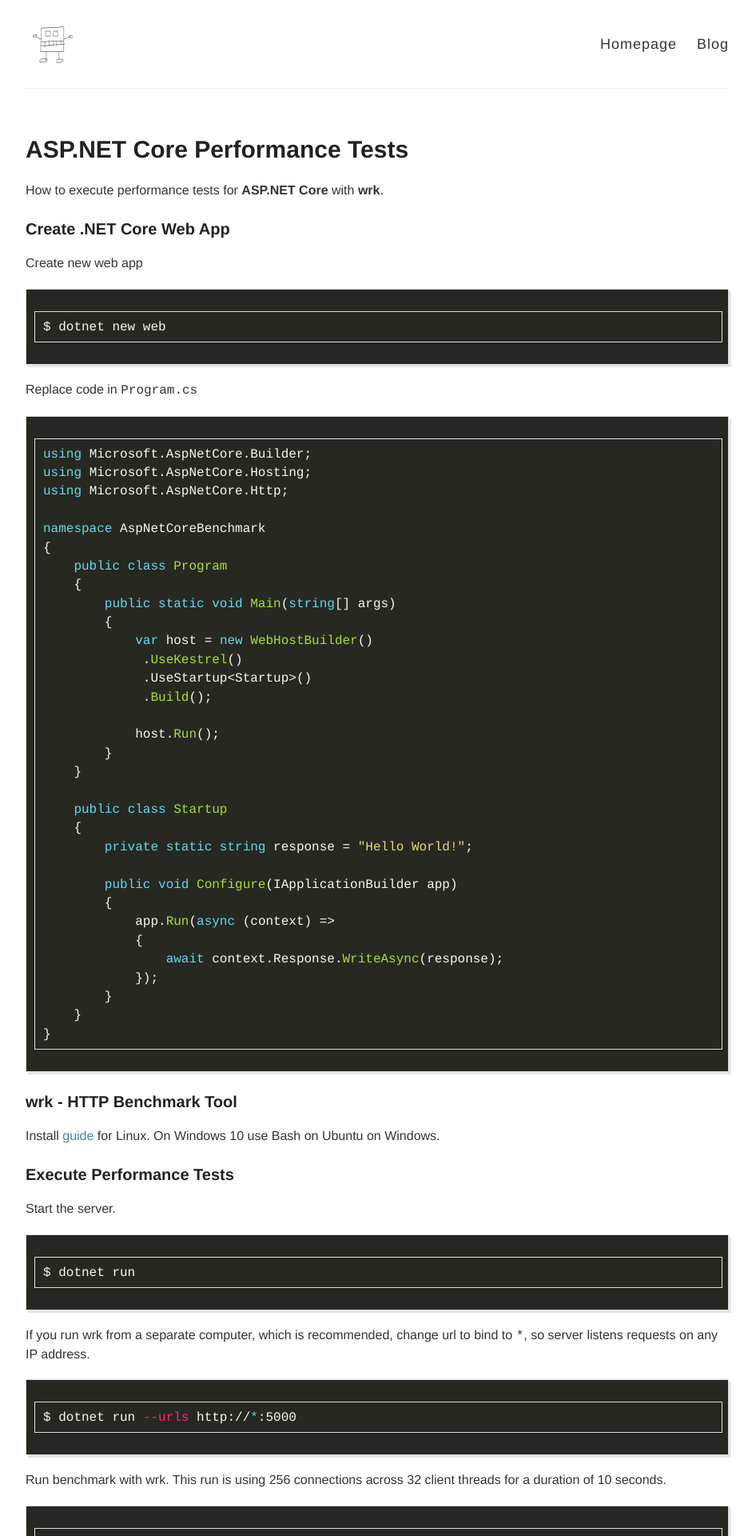
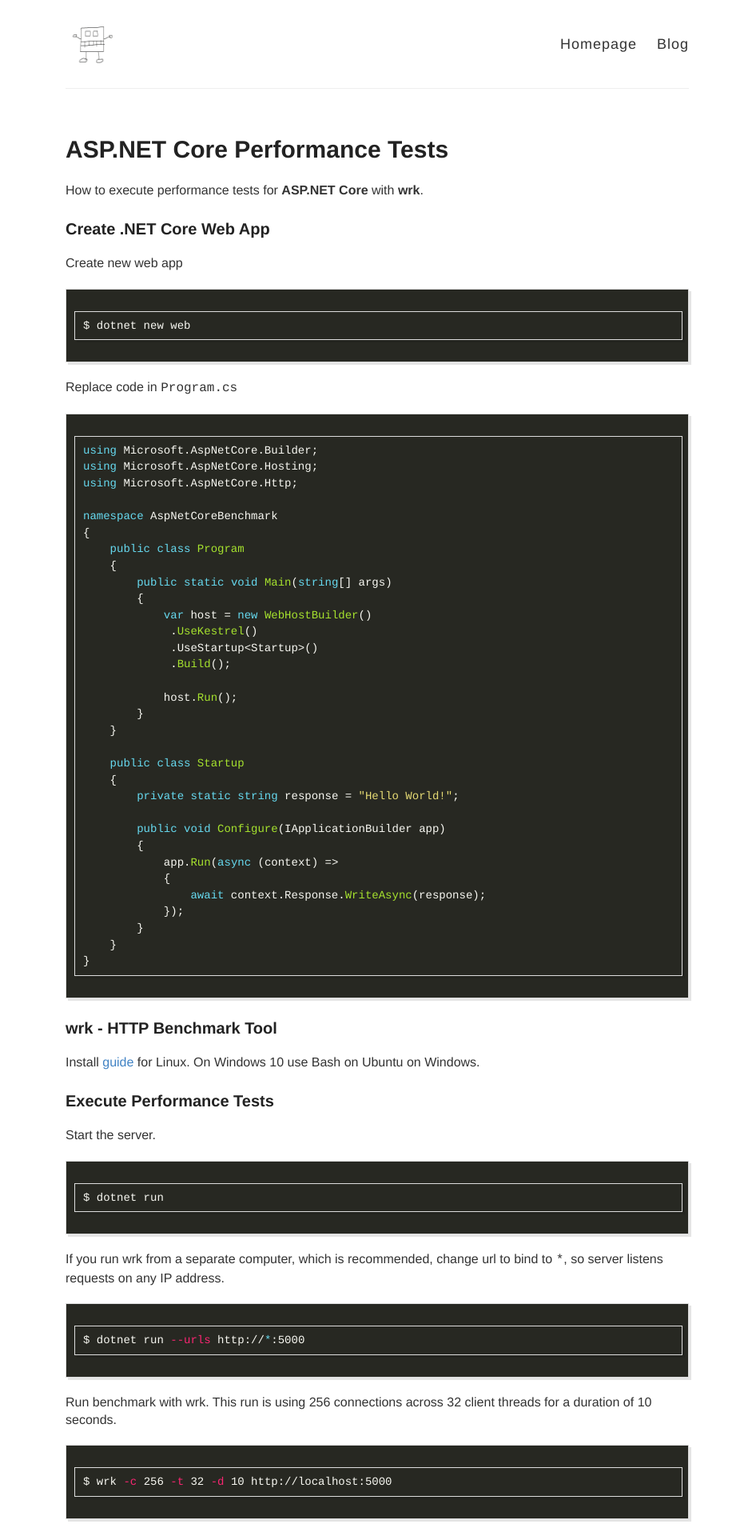
Before and after one commit to ttu/ttu.github.io, a Jekyll site: the page built from _posts/2017-7-20-aspnet-core-performance-tests-wrk.md, in a window 1280 px wide. Shown: the top 1920 px of the page at 80% size, without its empty margins (168-1114 px from the left). Built offline with Jekyll 4.4.1, drawn with Linux system fonts in a browser that asks for light colours; comment, search, counter and statistics services are not loaded.

Commit message:
Container to 800px and code font to 14px

```diff
--- a/_sass/_highlights.scss
+++ b/_sass/_highlights.scss
@@ -8,6 +8,7 @@
   box-shadow: 3px 3px rgba(0,0,0,0.1);
   margin: 20px 0 20px 0;
   overflow: scroll;
+  font-size: 14px;
 }
 
 code {
--- a/style.scss
+++ b/style.scss
@@ -25,7 +25,7 @@
 
 .container {
   margin: 0 auto;
-  max-width: 900px;
+  max-width: 800px;
   padding: 0 10px;
   width: 100%;
 }
```
